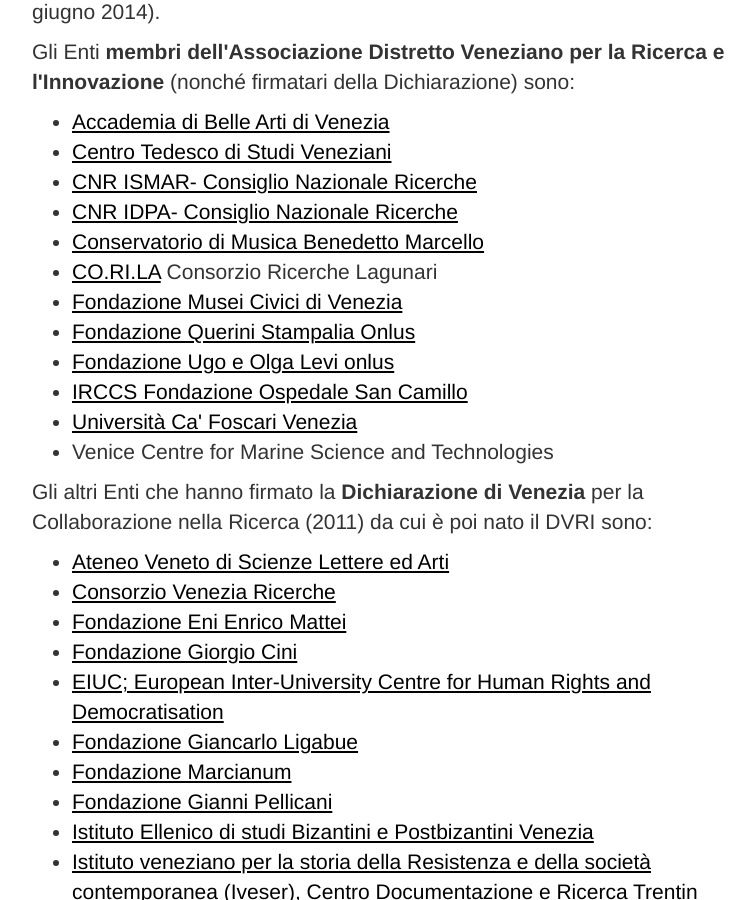
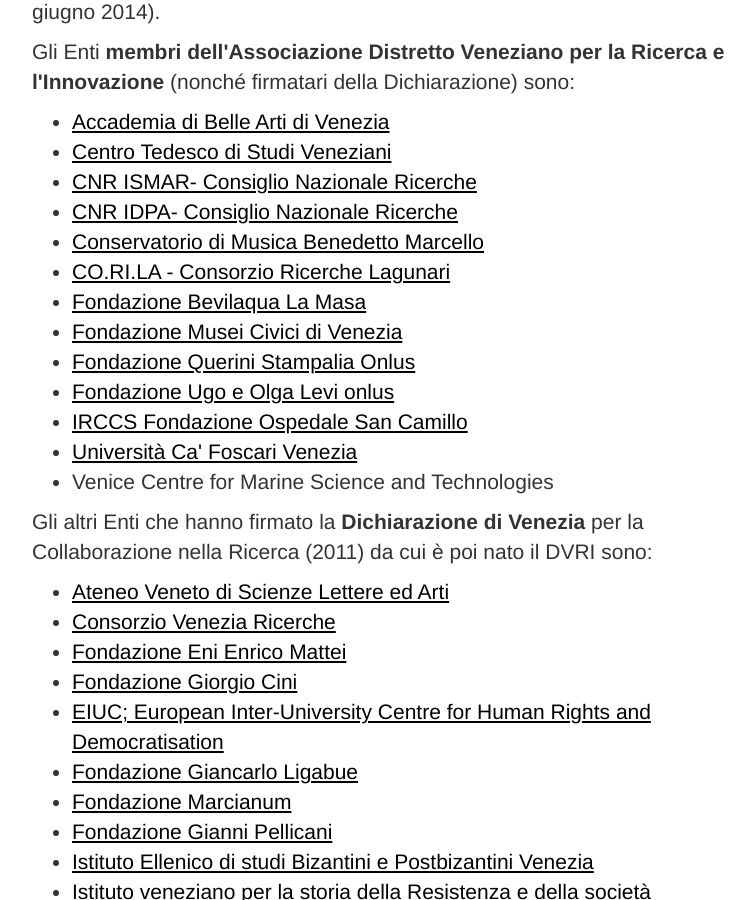
Before and after one commit to simonini/dvri-j-theme, a Jekyll site: the page built from progetti/chi-siamo.html, in a window 1280 px wide and 900 px high, scrolled down 4490 px. Shown: the whole window, without its empty margins (253-1008 px from the left). Built offline with Jekyll 4.4.1, drawn with Linux system fonts in a browser that asks for light colours; the table of contents is made by our own code.

Commit message:
Update chi-siamo.html

```diff
--- a/progetti/chi-siamo.html
+++ b/progetti/chi-siamo.html
@@ -71,7 +71,8 @@
 <li><a href="https://www.cnr.it/" target="_blank">CNR ISMAR- Consiglio Nazionale Ricerche</a></li>
 <li><a href="https://www.cnr.it/" target="_blank">CNR IDPA- Consiglio Nazionale Ricerche</a></li>
 <li><a href="http://www.conservatoriovenezia.net" target="_blank">Conservatorio di Musica Benedetto Marcello</a></li>
-<li><a href="http://www.corila.it" target="_blank">CO.RI.LA</a> Consorzio Ricerche Lagunari</li>
+<li><a href="http://www.corila.it" target="_blank">CO.RI.LA - Consorzio Ricerche Lagunari</a></li>
+<li><a href="http://www.bevilacqualamasa.it/flex/cm/pages/ServeBLOB.php/L/IT/IDPagina/613" target="_blank">Fondazione Bevilaqua La Masa </a></li>
 <li><a href="http://www.visitmuve.it" target="_blank">Fondazione Musei Civici di Venezia</a></li>
 <li><a href="http://www.querinistampalia.org" target="_blank">Fondazione Querini Stampalia Onlus</a></li>
 <li><a href="http://www.fondazionelevi.it/" target="_blank">Fondazione Ugo e Olga Levi onlus</a></li>
```
